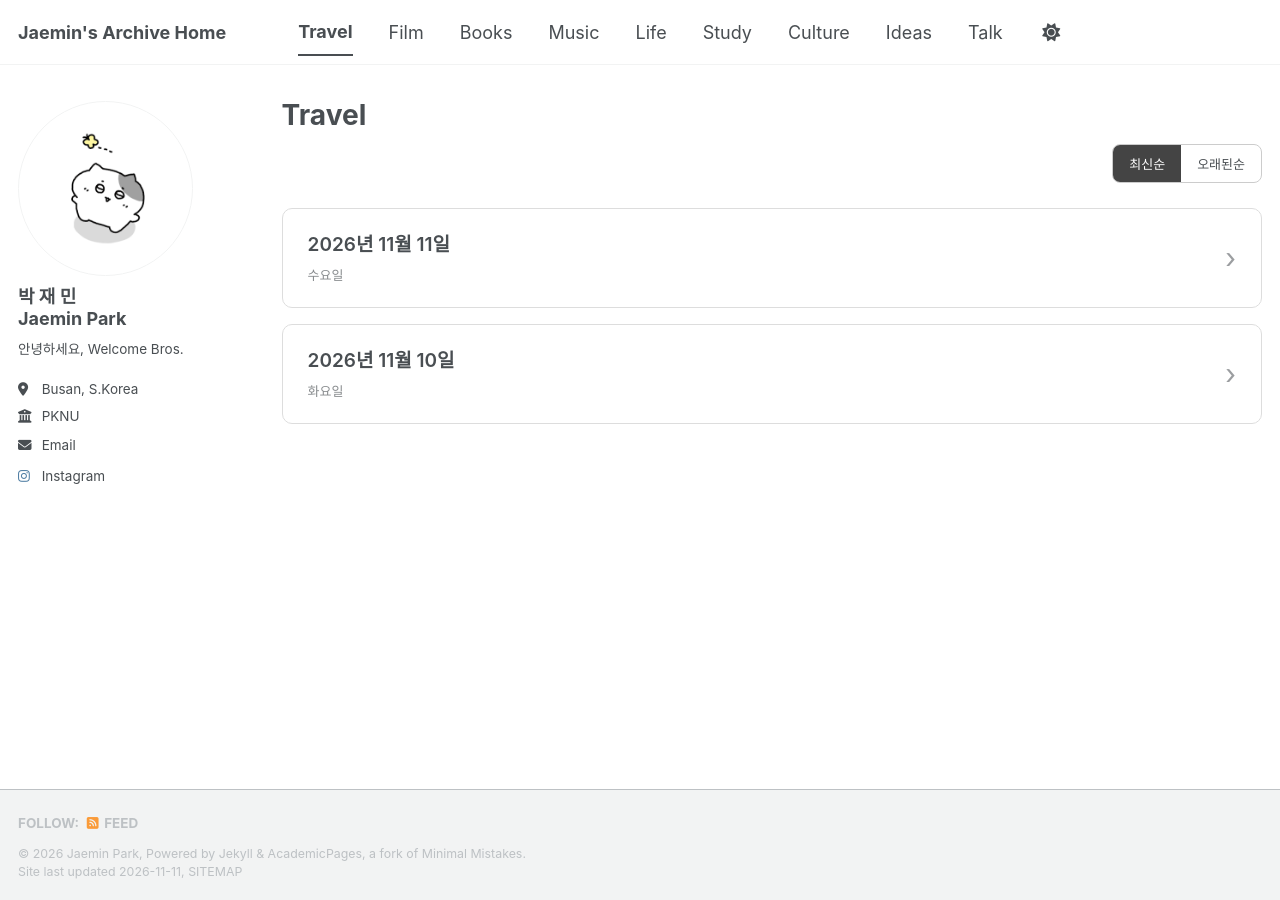
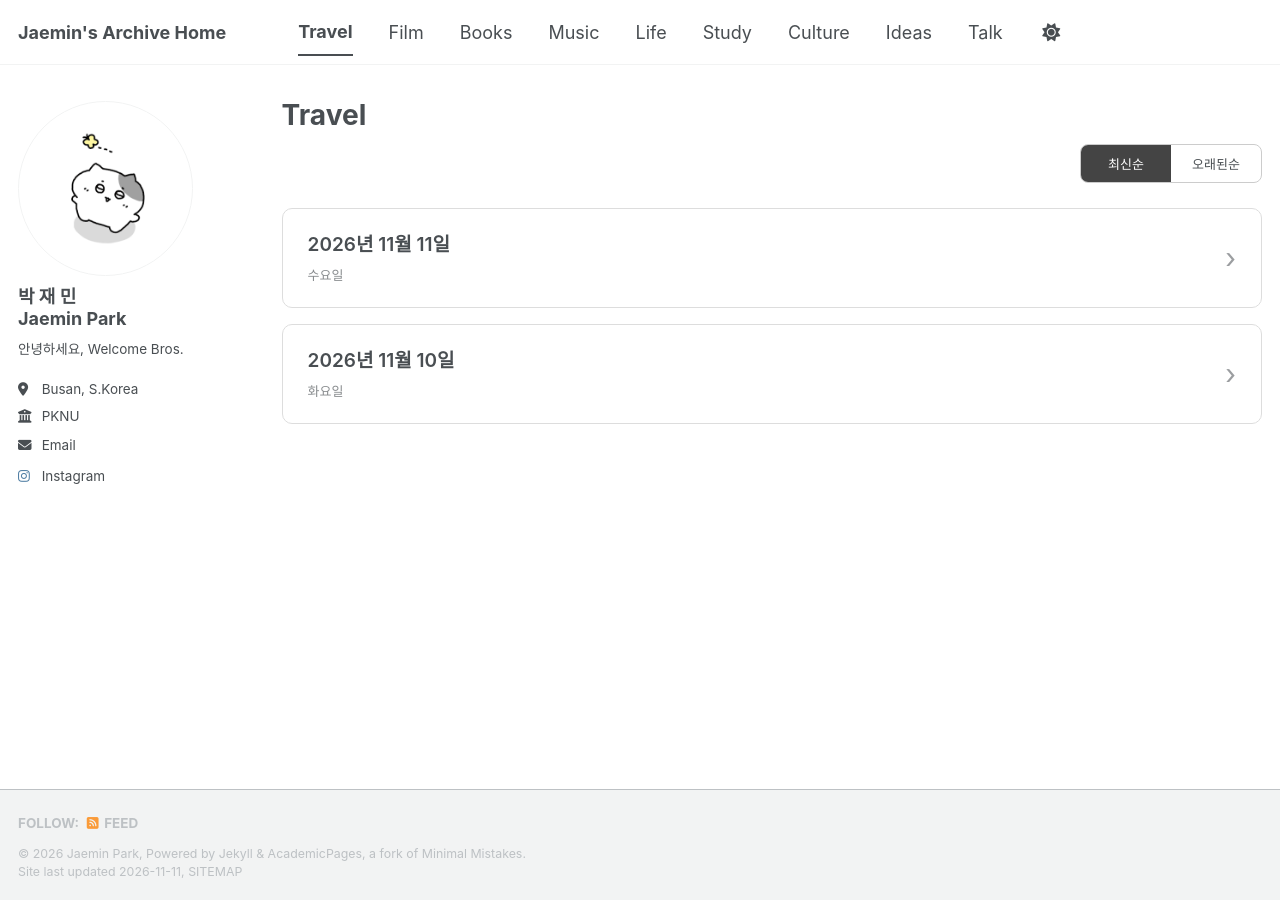
Before and after one commit to jm331kr/jm331kr.github.io, a Jekyll site: the page built from _pages/travel.html, in a window 1280 px wide. Built offline with Jekyll 4.4.1, drawn with Linux system fonts in a browser that asks for light colours; a script bundle is joined from its source files by our own code; a style sheet for code colours, icons or effects is not loaded.

Commit message:
Update travel.html

```diff
--- a/_pages/travel.html
+++ b/_pages/travel.html
@@ -66,17 +66,23 @@ author_profile: true
   overflow: hidden;
 }
 
+
 .travel-sort button {
+  width: 90px;
+  min-width: 90px;
+  box-sizing: border-box;
   border: none;
   border-radius: 0;
   background: transparent;
   color: inherit;
-  padding: 9px 16px;
+  padding: 9px 0;
   font-size: 13px;
+  text-align: center;
   cursor: pointer;
   transition: background 0.2s;
   margin: 0;
 }
+
 
 .travel-sort button.active {
   background: #444;
```
